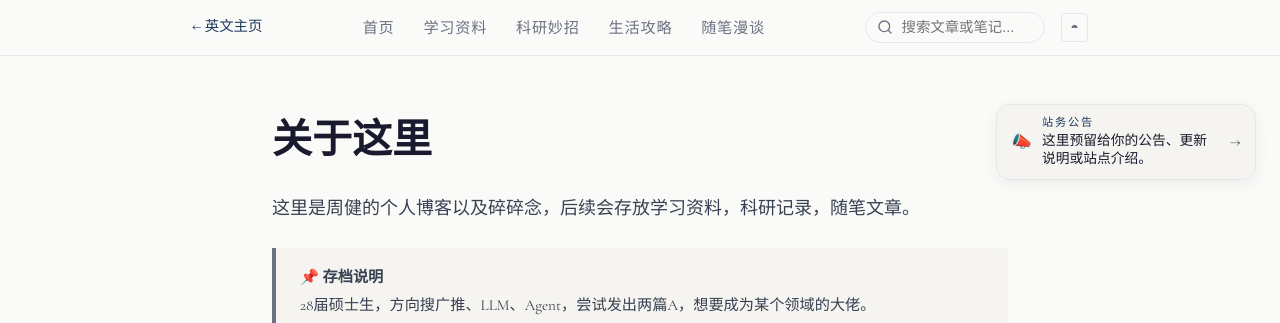
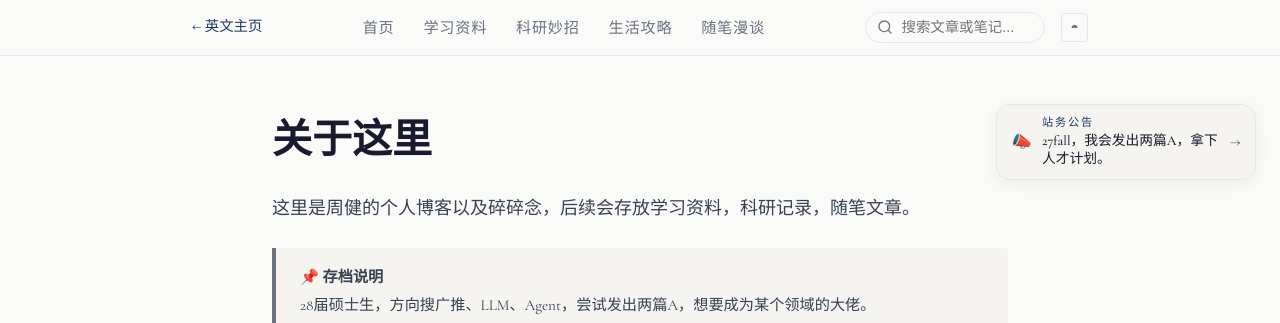
Before and after one commit to jianrec/jianzhou, a Jekyll site: the page built from index.html, in a window 1280 px wide. Shown: the top 323 px of the page. Built offline with Jekyll 4.4.1, drawn with Linux system fonts in a browser that asks for light colours; comment, search, counter and statistics services are not loaded.

Commit message:
Update homepage announcement

```diff
--- a/index.html
+++ b/index.html
@@ -147,7 +147,7 @@ title: 周健的个人博客
   <span class="ann-emoji">📣</span>
   <span class="ann-body">
     <span class="ann-eyebrow">站务公告</span>
-    <span class="ann-title">这里预留给你的公告、更新说明或站点介绍。</span>
+    <span class="ann-title">27fall，我会发出两篇A，拿下人才计划。</span>
   </span>
   <span class="ann-arrow">→</span>
 </a>
```
